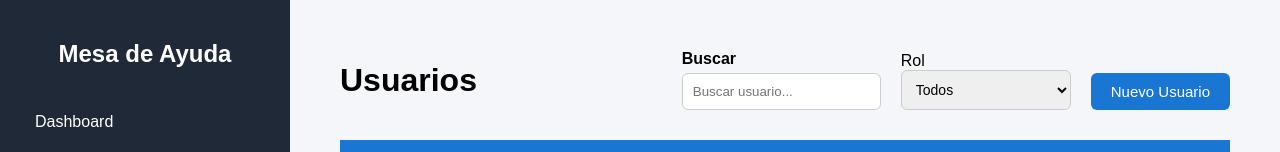
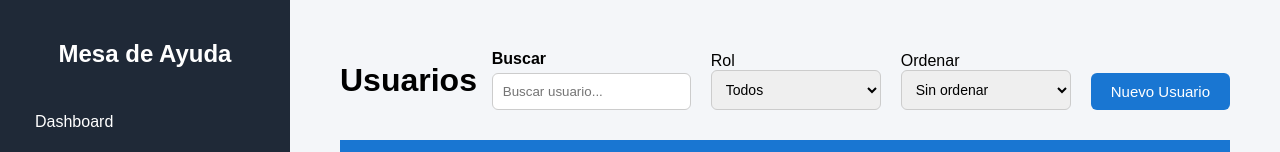
Before and after one commit to Cain7564/mesa-ayuda, a Vue app in the folder frontend/: page /users in a window 1280 px wide. Shown: the top 152 px of the page. Built offline with nearby package versions, Linux system fonts and the light colour scheme; no server answers.

Commit message:
ordenamiento

```diff
--- a/frontend/src/pages/Users/UsersView.vue
+++ b/frontend/src/pages/Users/UsersView.vue
@@ -12,6 +12,7 @@
           placeholder="Buscar usuario..."
         />
 
+        <!-- FILTRO POR ROL -->
         <div class="filter">
 
           <label>Rol</label>
@@ -22,27 +23,57 @@
           >
 
             <option value="">
-
               Todos
-
             </option>
 
             <option value="ADMIN">
-
               Administrador
-
             </option>
 
             <option value="TECNICO">
-
               Técnico
-
             </option>
 
             <option value="USUARIO">
+              Usuario
+            </option>
 
-          Usuario
+          </select>
 
+        </div>
+
+        <!-- NUEVO FILTRO DE ORDENAMIENTO -->
+        <div class="filter">
+
+          <label>Ordenar</label>
+
+          <select
+            v-model="ordenSeleccionado"
+            @change="cargarUsuarios"
+          >
+
+            <option value="">
+              Sin ordenar
+            </option>
+
+            <option value="nombre">
+              Nombre (A-Z)
+            </option>
+
+            <option value="-nombre">
+              Nombre (Z-A)
+            </option>
+
+            <option value="correo">
+              Correo (A-Z)
+            </option>
+
+            <option value="-correo">
+              Correo (Z-A)
+            </option>
+
+            <option value="rol">
+              Rol
             </option>
 
           </select>
@@ -61,7 +92,7 @@
 
     <DataTable
       :columns="columns"
-      :rows="usuariosFiltrados"
+      :rows="usuarios.results"
       :showActions="true"
     >
 
@@ -97,19 +128,12 @@
     />
 
     <UserModal
-
       :visible="modalVisible"
-
       :title="modalTitle"
-
       :buttonText="buttonText"
-
       :user="usuarioSeleccionado"
-
       @close="cerrarModal"
-
       @save="guardarUsuario"
-
     />
 
   </div>
@@ -155,6 +179,8 @@ const busqueda = ref('')
 
 const rolSeleccionado = ref('')
 
+const ordenSeleccionado = ref('')
+
 const modalVisible = ref(false)
 
 const modalTitle = ref('Nuevo Usuario')
@@ -162,6 +188,7 @@ const modalTitle = ref('Nuevo Usuario')
 const buttonText = ref('Guardar')
 
 const usuarioSeleccionado = ref(null)
+
 const currentPage = ref(1)
 
 const columns = [
@@ -197,7 +224,8 @@ const cargarUsuarios = async () => {
             currentPage.value,
 
             rolSeleccionado.value,
-            busqueda.value
+            busqueda.value,
+            ordenSeleccionado.value
 
         )
 
--- a/frontend/src/services/users.js
+++ b/frontend/src/services/users.js
@@ -12,16 +12,36 @@ const getAuthHeaders = () => {
 
 }
 
-export const getUsers = async (page = 1, rol = '', search = '') => {
+export const getUsers = async (
+
+    page = 1,
+
+    rol = '',
+
+    search = '',
+
+    ordering = ''
+
+) => {
 
     let url = `users/?page=${page}`
 
     if (rol) {
+
         url += `&rol=${rol}`
+
     }
 
     if (search) {
+
         url += `&search=${search}`
+
+    }
+
+    if (ordering) {
+
+        url += `&ordering=${ordering}`
+
     }
 
     const response = await api.get(url)
```
Lines whose indentation alone changed are shown as unchanged.
